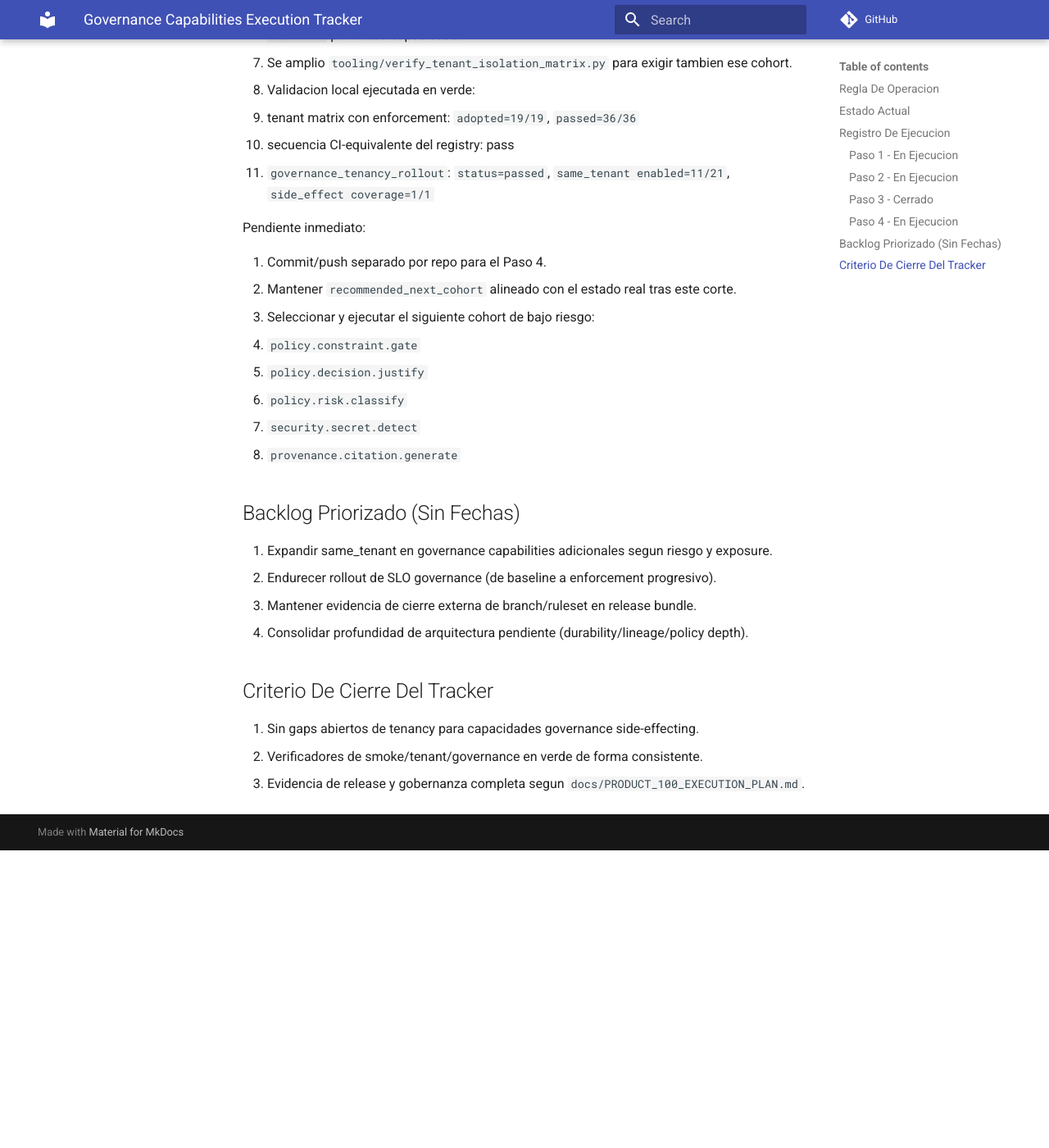
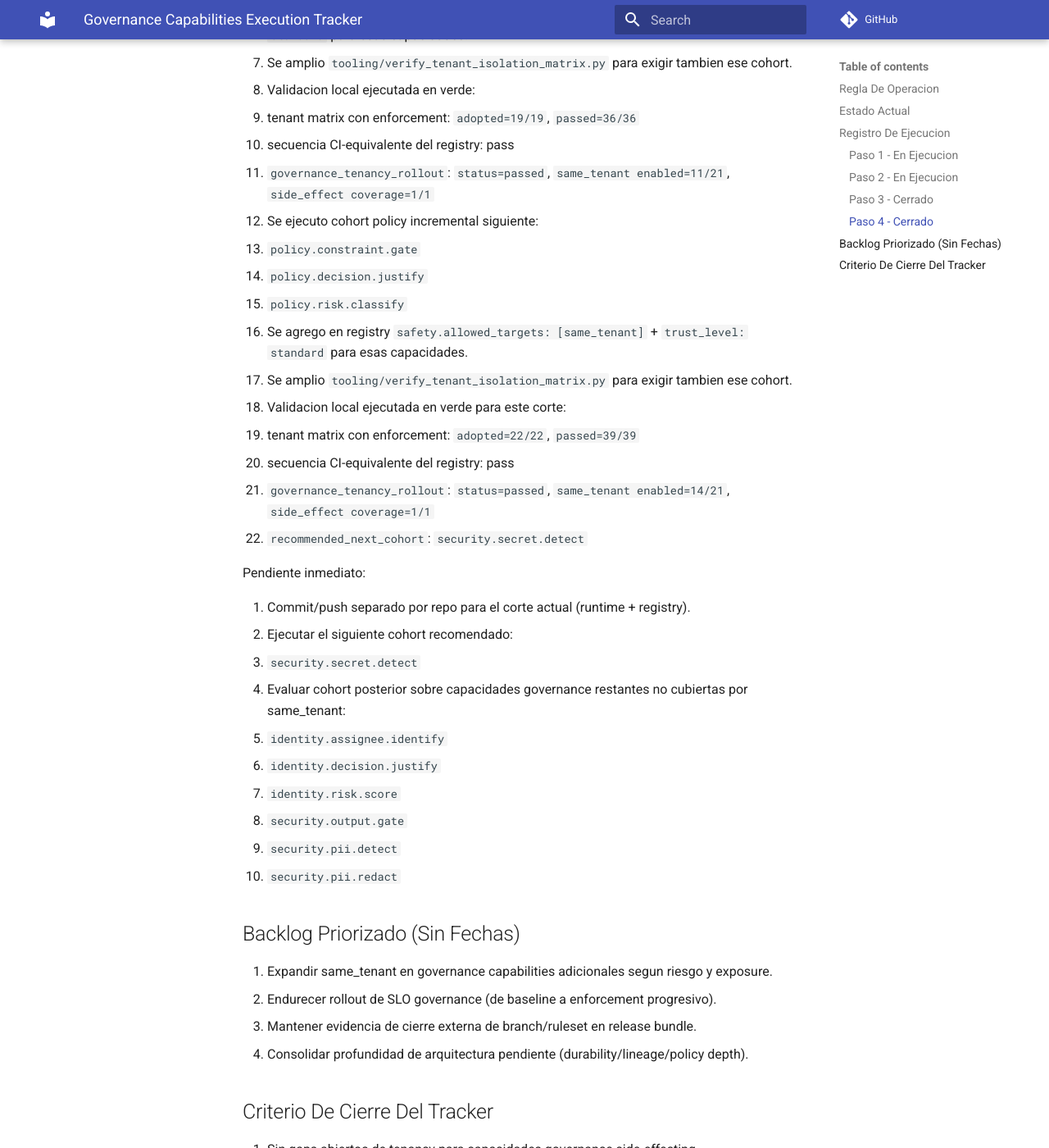
Before and after one commit to gfernandf/agent-skills, an MkDocs documentation site: the page built from docs/GOVERNANCE_CAPABILITIES_EXECUTION_TRACKER.md, in a window 1280 px wide and 1400 px high, scrolled down 3366 px. Shown: the whole window at 82% size. Built offline with MkDocs 1.6.1 and Material for MkDocs 9.7.7, drawn with Linux system fonts in a browser that asks for light colours; comment, search, counter and statistics services are not loaded; before the commit the page ends 4403 px from its top, so only the background shows below that; some of the changed text lies outside the part shown.

Commit message:
Advance governance same_tenant rollout cohort

```diff
--- a/docs/GOVERNANCE_CAPABILITIES_EXECUTION_TRACKER.md
+++ b/docs/GOVERNANCE_CAPABILITIES_EXECUTION_TRACKER.md
@@ -88,7 +88,7 @@ Hecho adicional de cierre:
 2. Secuencia CI-equivalente del registry ejecutada en verde y catalog regenerado.
 3. Commit/push separado por repo completado para runtime y registry.
 
-### Paso 4 - En Ejecucion
+### Paso 4 - Cerrado
 
 Hecho:
 
@@ -103,17 +103,30 @@ Hecho:
    - tenant matrix con enforcement: `adopted=19/19`, `passed=36/36`
    - secuencia CI-equivalente del registry: pass
    - `governance_tenancy_rollout`: `status=passed`, `same_tenant enabled=11/21`, `side_effect coverage=1/1`
+5. Se ejecuto cohort policy incremental siguiente:
+   - `policy.constraint.gate`
+   - `policy.decision.justify`
+   - `policy.risk.classify`
+6. Se agrego en registry `safety.allowed_targets: [same_tenant]` + `trust_level: standard` para esas capacidades.
+7. Se amplio `tooling/verify_tenant_isolation_matrix.py` para exigir tambien ese cohort.
+8. Validacion local ejecutada en verde para este corte:
+   - tenant matrix con enforcement: `adopted=22/22`, `passed=39/39`
+   - secuencia CI-equivalente del registry: pass
+   - `governance_tenancy_rollout`: `status=passed`, `same_tenant enabled=14/21`, `side_effect coverage=1/1`
+   - `recommended_next_cohort`: `security.secret.detect`
 
 Pendiente inmediato:
 
-1. Commit/push separado por repo para el Paso 4.
-2. Mantener `recommended_next_cohort` alineado con el estado real tras este corte.
-3. Seleccionar y ejecutar el siguiente cohort de bajo riesgo:
-   - `policy.constraint.gate`
-   - `policy.decision.justify`
-   - `policy.risk.classify`
+1. Commit/push separado por repo para el corte actual (runtime + registry).
+2. Ejecutar el siguiente cohort recomendado:
    - `security.secret.detect`
-   - `provenance.citation.generate`
+3. Evaluar cohort posterior sobre capacidades governance restantes no cubiertas por same_tenant:
+   - `identity.assignee.identify`
+   - `identity.decision.justify`
+   - `identity.risk.score`
+   - `security.output.gate`
+   - `security.pii.detect`
+   - `security.pii.redact`
 
 ## Backlog Priorizado (Sin Fechas)
 
```
Also changed, not shown: 2 other files.
